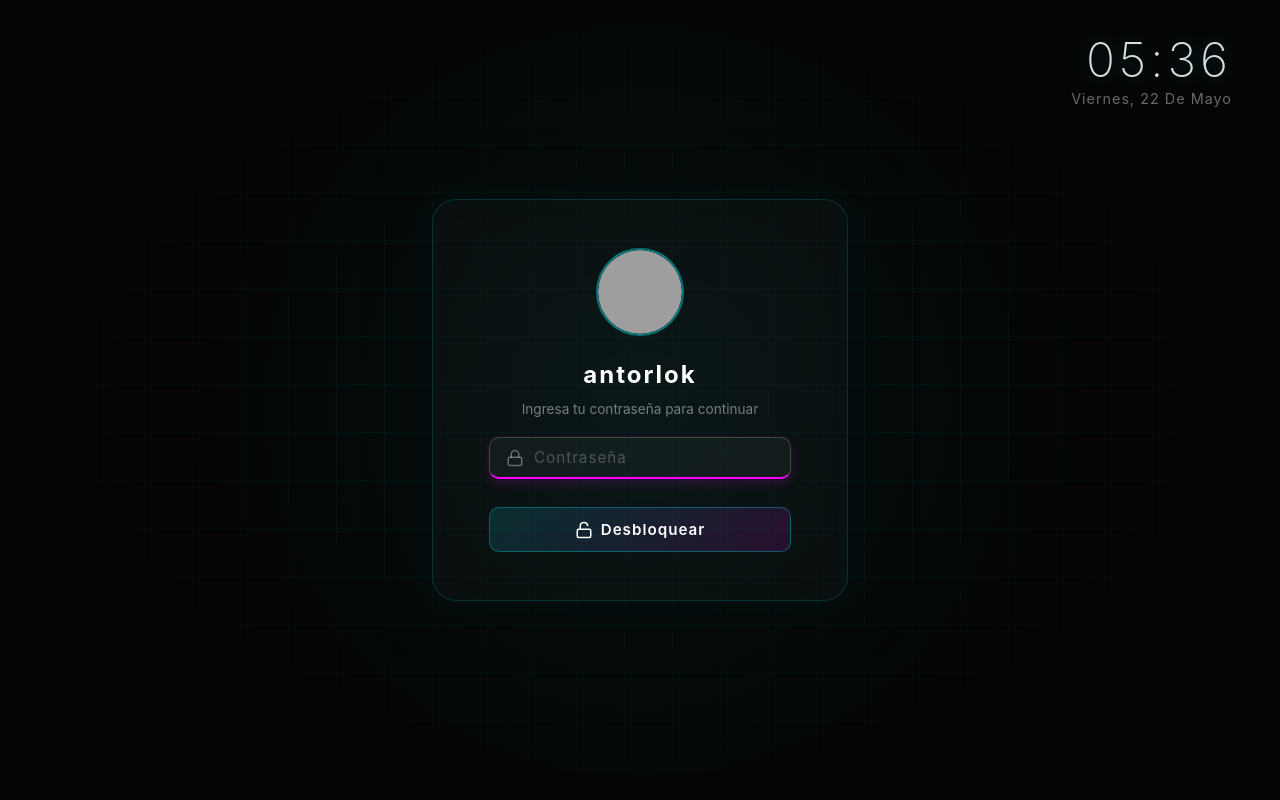
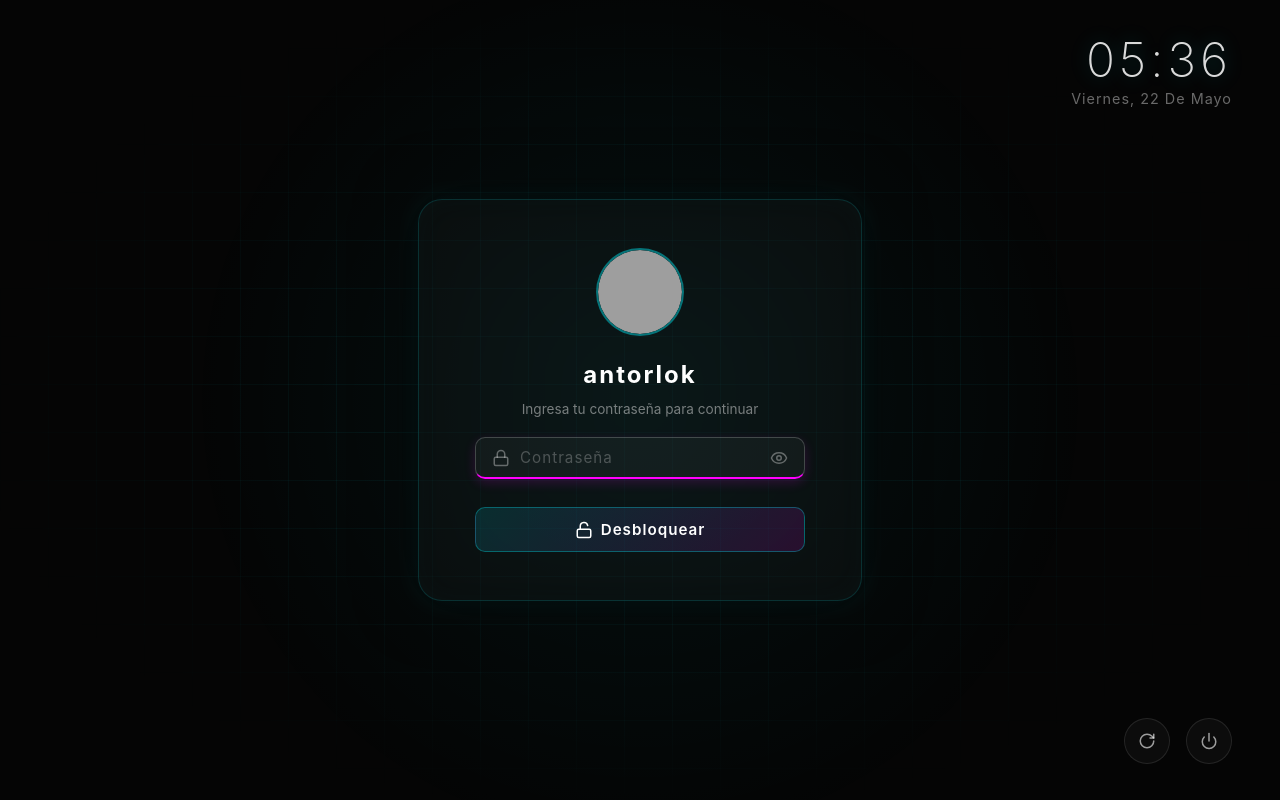
Before and after one commit to antorlok/AntorOS-Desktop-Edition, a Vue app: page / in a window 1280 px wide. Built offline with nearby package versions, Linux system fonts and the light colour scheme; no server answers; grey boxes are pictures that could not be loaded.

Commit message:
feat: add the new lockscreen

```diff
--- a/src/App.vue
+++ b/src/App.vue
@@ -4,6 +4,11 @@
 
   <!-- Entorno de escritorio completo (solo tras autenticación) -->
   <Desktop v-else />
+
+  <!-- Pantalla completa de Animación de Arranque / Reinicio Gamer-Neón global -->
+  <Transition name="fade">
+    <BootAnimation v-if="osStore.isBooting" />
+  </Transition>
 </template>
 
 <script setup lang="ts">
@@ -12,6 +17,7 @@ import { useKernel } from '@/composables/useKernel';
 import { useOSStore } from '@/stores/osStore';
 import LockScreen from '@/components/core/LockScreen.vue';
 import Desktop from '@/components/core/Desktop.vue';
+import BootAnimation from '@/components/core/BootAnimation.vue';
 
 const kernel = useKernel();
 const osStore = useOSStore();
@@ -31,4 +37,15 @@ watch(
 
 <style scoped>
 /* Los estilos globales están contenidos en main.css */
+
+/* Transición fade para la animación de reinicio global */
+.fade-enter-active,
+.fade-leave-active {
+  transition: opacity 0.5s ease;
+}
+
+.fade-enter-from,
+.fade-leave-to {
+  opacity: 0;
+}
 </style>
--- a/src/components/core/Desktop.vue
+++ b/src/components/core/Desktop.vue
@@ -31,11 +31,6 @@
 
     <!-- Menú Contextual Global de Aplicaciones (Cyber-Neon / Adaptable) -->
     <ContextMenu />
-
-    <!-- Pantalla completa de Animación de Arranque / Reinicio Gamer-Neón -->
-    <Transition name="fade">
-      <BootAnimation v-if="osStore.isBooting" />
-    </Transition>
   </div>
 </template>
 
@@ -47,7 +42,6 @@ import Shell from '@/components/core/Shell.vue';
 import WindowFrame from '@/components/core/WindowFrame.vue';
 import Taskbar from '@/components/core/Taskbar.vue';
 import ContextMenu from '@/components/core/ContextMenu.vue';
-import BootAnimation from '@/components/core/BootAnimation.vue';
 
 const osStore = useOSStore();
 const configStore = useConfigStore();
--- a/src/components/core/LockScreen.vue
+++ b/src/components/core/LockScreen.vue
@@ -22,12 +22,21 @@
           id="lock-password-input"
           ref="inputRef"
           v-model="password"
-          type="password"
+          :type="showPassword ? 'text' : 'password'"
           class="password-input"
           placeholder="Contraseña"
           autocomplete="current-password"
           @keydown.enter="handleUnlock"
         />
+        <button
+          type="button"
+          class="password-toggle-btn"
+          @click="showPassword = !showPassword"
+          :title="showPassword ? 'Ocultar contraseña' : 'Mostrar contraseña'"
+        >
+          <EyeIcon v-if="!showPassword" class="toggle-icon" />
+          <EyeOffIcon v-else class="toggle-icon" />
+        </button>
       </div>
 
       <!-- Mensaje de error -->
@@ -47,12 +56,30 @@
       <span class="clock-time">{{ currentTime }}</span>
       <span class="clock-date">{{ currentDate }}</span>
     </div>
+
+    <!-- Controles de energía en el menú de arranque -->
+    <div class="power-controls">
+      <button type="button" class="power-btn" @click="handleRestart" title="Reiniciar Sistema">
+        <RotateCwIcon class="power-icon icon-green" />
+      </button>
+      <button type="button" class="power-btn btn-danger" @click="handleShutdown" title="Apagar Equipo">
+        <PowerIcon class="power-icon icon-magenta" />
+      </button>
+    </div>
   </div>
 </template>
 
 <script setup lang="ts">
 import { ref, onMounted, onUnmounted } from 'vue';
-import { User as UserIcon, Lock as LockIcon, Unlock as UnlockIcon } from 'lucide-vue-next';
+import {
+  User as UserIcon,
+  Lock as LockIcon,
+  Unlock as UnlockIcon,
+  RotateCw as RotateCwIcon,
+  Power as PowerIcon,
+  Eye as EyeIcon,
+  EyeOff as EyeOffIcon
+} from 'lucide-vue-next';
 import { useOSStore } from '@/stores/osStore';
 import { useUserStore } from '@/stores/userStore';
 
@@ -61,6 +88,32 @@ const userStore = useUserStore();
 const inputRef = ref<HTMLInputElement | null>(null);
 const password = ref('');
 const hasError = ref(false);
+const showPassword = ref(false);
+
+function handleShutdown() {
+  if (window.osAPI && typeof window.osAPI.shutdown === 'function') {
+    window.osAPI.shutdown();
+  } else {
+    console.warn('[Power] Apagado invocado fuera del contenedor de Electron.');
+    alert('Apagado físico simulado. Sesión finalizada.');
+  }
+}
+
+function handleRestart() {
+  osStore.isBooting = true;
+  osStore.windows = [];
+  try {
+    const audioCtx = (window as any).audioContext;
+    if (audioCtx) audioCtx.close();
+  } catch (e) {}
+
+  setTimeout(() => {
+    osStore.isBooting = false;
+    osStore.isAuthenticated = false;
+    password.value = '';
+    hasError.value = false;
+  }, 5000);
+}
 
 // ---- Reloj del sistema ----
 const currentTime = ref('');
@@ -355,4 +408,84 @@ function handleUnlock() {
 .fade-leave-to {
   opacity: 0;
 }
+
+/* Controles de energía en el arranque (inferior derecha) */
+.power-controls {
+  position: absolute;
+  bottom: 36px;
+  right: 48px;
+  display: flex;
+  gap: 16px;
+  z-index: 10;
+}
+
+.power-btn {
+  display: flex;
+  align-items: center;
+  justify-content: center;
+  width: 46px;
+  height: 46px;
+  border-radius: 50%;
+  border: var(--glass-border);
+  background: rgba(255, 255, 255, 0.03);
+  cursor: pointer;
+  outline: none;
+  transition: all 0.25s cubic-bezier(0.4, 0, 0.2, 1);
+}
+
+.power-btn:hover {
+  transform: scale(1.08) translateY(-2px);
+  background: rgba(255, 255, 255, 0.08);
+}
+
+.power-icon {
+  width: 18px;
+  height: 18px;
+  color: rgba(255, 255, 255, 0.6);
+  transition: all 0.2s ease;
+}
+
+.power-btn:hover .icon-green {
+  color: var(--neon-green);
+  filter: drop-shadow(var(--glow-green));
+}
+
+.power-btn:hover:not(.btn-danger) {
+  border-color: var(--neon-green);
+  box-shadow: var(--glow-green);
+}
+
+.btn-danger:hover {
+  border-color: var(--neon-magenta) !important;
+  box-shadow: var(--glow-magenta) !important;
+  background: rgba(244, 63, 94, 0.08) !important;
+}
+
+.btn-danger:hover .icon-magenta {
+  color: var(--neon-magenta);
+  filter: drop-shadow(var(--glow-magenta));
+}
+
+/* Botón de visibilidad de contraseña */
+.password-toggle-btn {
+  background: transparent;
+  border: none;
+  color: rgba(255, 255, 255, 0.35);
+  cursor: pointer;
+  padding: 0;
+  display: flex;
+  align-items: center;
+  justify-content: center;
+  outline: none;
+  transition: color 0.2s ease;
+}
+
+.password-toggle-btn:hover {
+  color: var(--neon-cyan);
+}
+
+.toggle-icon {
+  width: 18px;
+  height: 18px;
+}
 </style>
```
Also changed, not shown: 1 other file (tests, documents, lock files or other folders).
